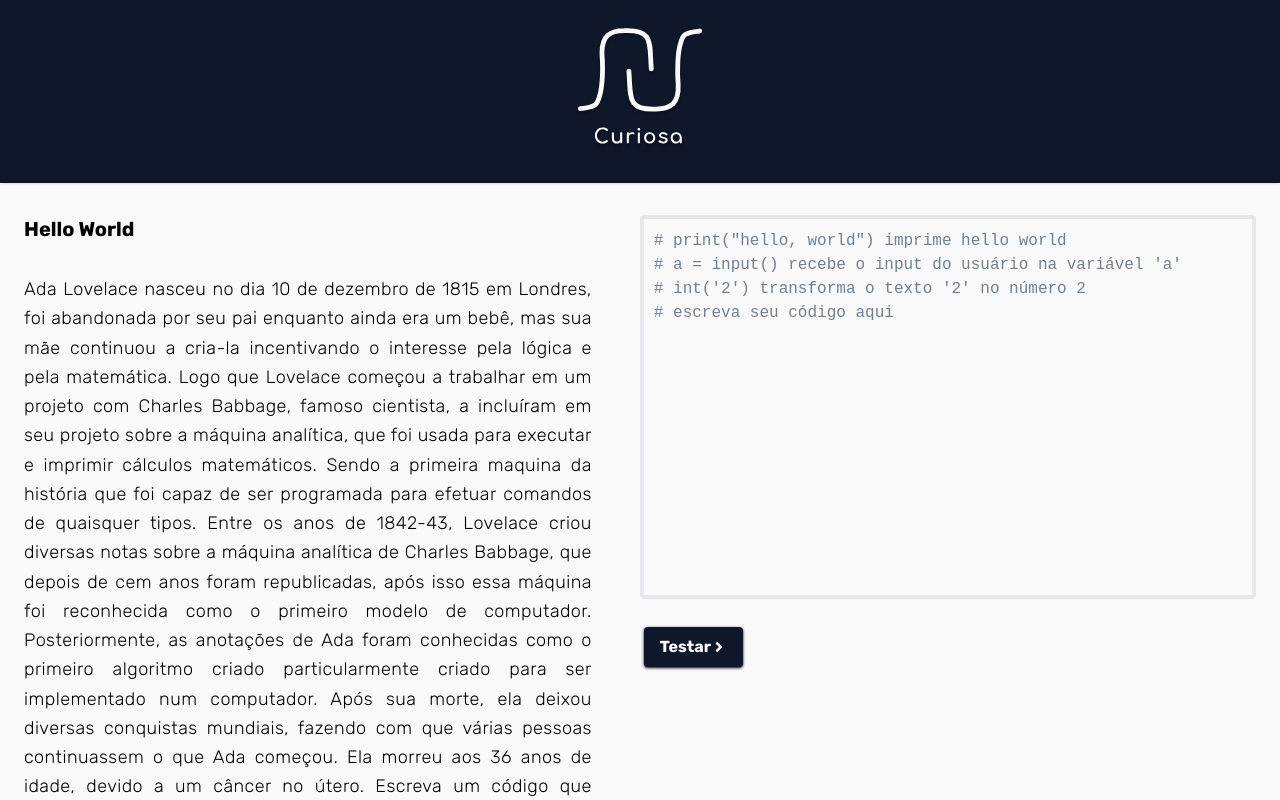
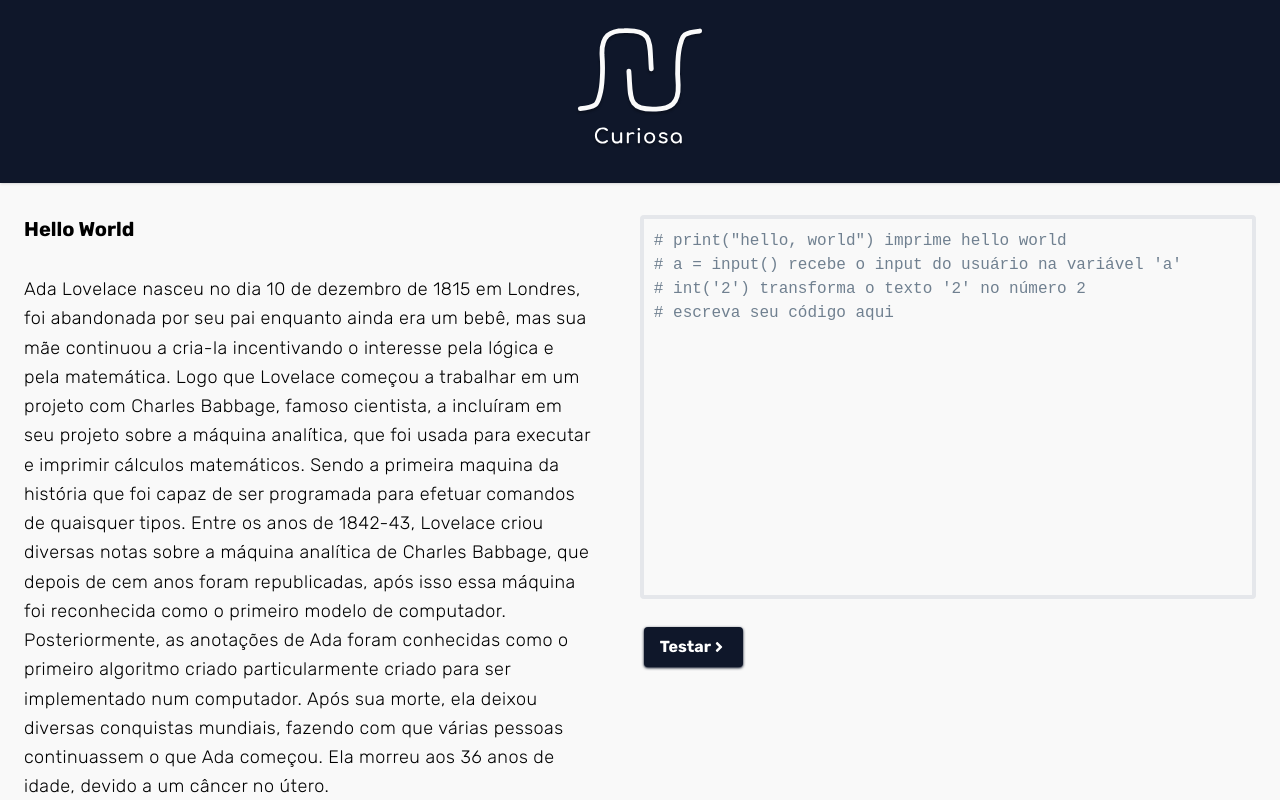
Before and after one commit to marcelo-schreiber/curiosa-website, a Next.js app: page /problems in a window 1280 px wide. Shown: the top 800 px of the page. Built offline with nearby package versions, Linux system fonts and the light colour scheme.

Commit message:
fix: whitespace on line break

```diff
--- a/components/question.tsx
+++ b/components/question.tsx
@@ -22,7 +22,7 @@ const Question: React.FC<QuestionProps> = ({
     <div className="mx-6">
       <section className="my-8">
         <h2 className={`${titleClassname} mb-8`}>{title}</h2>
-        <p className="font-light text-lg text-justify leading-relaxed tracking-wide">
+        <p className="font-light text-lg leading-relaxed tracking-wide whitespace-pre-line">
           {problem}
         </p>
       </section>
```
